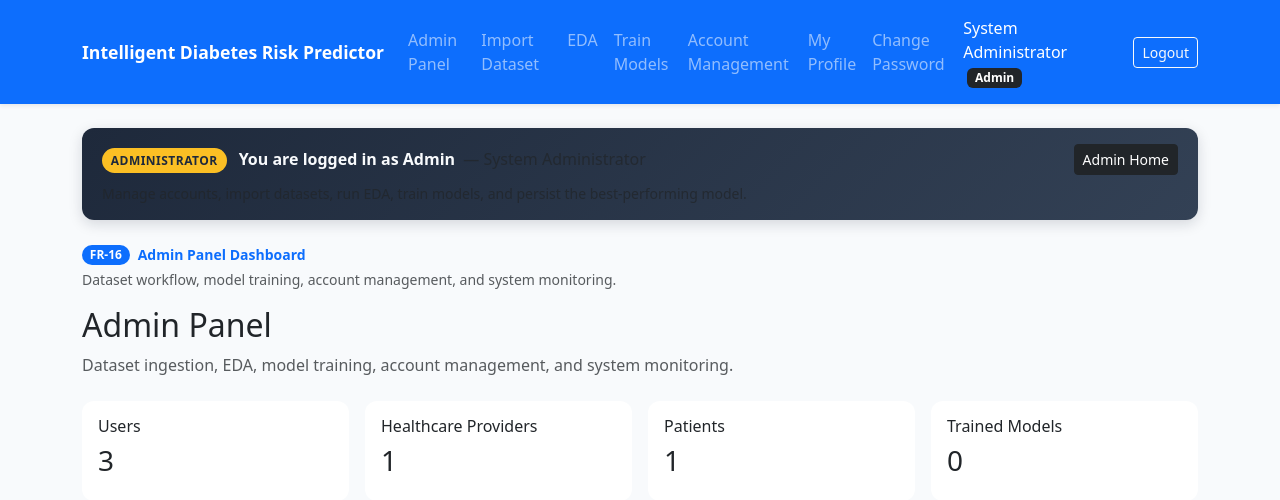
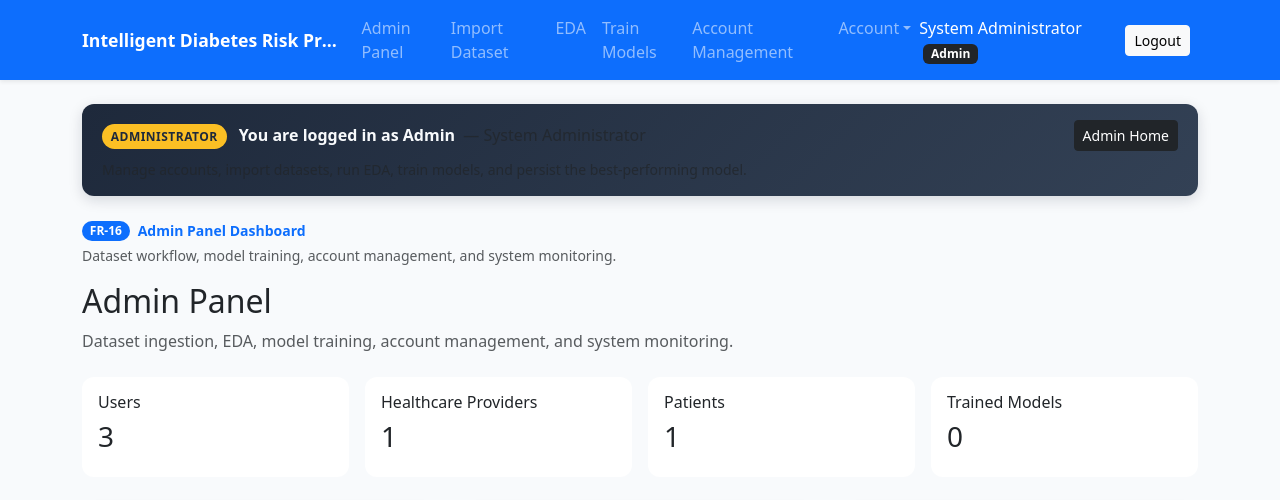
Before and after one commit to AbdullahHub992/intelligent-diabetes-risk-predictor, a Flask app: page /admin/ in a window 1280 px wide. Shown: the top 500 px of the page. Run offline with Flask 3, Linux system fonts and the light colour scheme; a user stored in the database is signed in; some libraries are stand-ins or nearby versions.

Commit message:
Keep Logout visible for healthcare providers by pinning it in the navbar.
Co-authored-by: Cursor <cursoragent@cursor.com>

```diff
--- a/app/static/css/style.css
+++ b/app/static/css/style.css
@@ -136,6 +136,13 @@ main {
 
 .navbar-brand {
     font-size: 1.1rem;
+    max-width: min(42vw, 280px);
+}
+
+.navbar .btn[href*="logout"] {
+    flex-shrink: 0;
+    white-space: nowrap;
+    z-index: 2;
 }
 
 .table th {
--- a/app/templates/base.html
+++ b/app/templates/base.html
@@ -11,11 +11,14 @@
 <body>
     <nav class="navbar navbar-expand-lg navbar-dark bg-primary shadow-sm">
         <div class="container">
-            <a class="navbar-brand fw-bold" href="{{ url_for('main.index') }}">{{ app_name }}</a>
-            <button class="navbar-toggler" type="button" data-bs-toggle="collapse" data-bs-target="#nav">
+            <a class="navbar-brand fw-bold text-truncate" href="{{ url_for('main.index') }}">{{ app_name }}</a>
+            {% if current_user.is_authenticated %}
+            <a class="btn btn-light btn-sm ms-auto me-2 order-lg-3" href="{{ url_for('auth.logout') }}">Logout</a>
+            {% endif %}
+            <button class="navbar-toggler" type="button" data-bs-toggle="collapse" data-bs-target="#nav" aria-controls="nav" aria-expanded="false" aria-label="Toggle navigation">
                 <span class="navbar-toggler-icon"></span>
             </button>
-            <div class="collapse navbar-collapse" id="nav">
+            <div class="collapse navbar-collapse order-lg-2" id="nav">
                 {% if current_user.is_authenticated %}
                 <ul class="navbar-nav me-auto">
                     {% if current_user.is_user %}
@@ -27,10 +30,17 @@
                     {% if current_user.is_provider %}
                     <li class="nav-item"><a class="nav-link" href="{{ url_for('provider.provider_dashboard') }}">Clinical</a></li>
                     {% endif %}
-                    <li class="nav-item"><a class="nav-link" href="{{ url_for('auth.profile_settings') }}">My Profile</a></li>
-                    <li class="nav-item"><a class="nav-link" href="{{ url_for('auth.change_password') }}">Change Password</a></li>
-                    <li class="nav-item"><a class="nav-link" href="{{ url_for('main.feedback') }}">Feedback</a></li>
-                    <li class="nav-item"><a class="nav-link" href="{{ url_for('main.export_report') }}">Export Report</a></li>
+                    <li class="nav-item dropdown">
+                        <a class="nav-link dropdown-toggle" href="#" role="button" data-bs-toggle="dropdown" aria-expanded="false">Account</a>
+                        <ul class="dropdown-menu">
+                            <li><a class="dropdown-item" href="{{ url_for('auth.profile_settings') }}">My Profile</a></li>
+                            <li><a class="dropdown-item" href="{{ url_for('auth.change_password') }}">Change Password</a></li>
+                            <li><a class="dropdown-item" href="{{ url_for('main.feedback') }}">Feedback</a></li>
+                            <li><a class="dropdown-item" href="{{ url_for('main.export_report') }}">Export Report</a></li>
+                            <li><hr class="dropdown-divider"></li>
+                            <li><a class="dropdown-item" href="{{ url_for('auth.logout') }}">Logout</a></li>
+                        </ul>
+                    </li>
                     {% endif %}
                     {% if current_user.is_admin %}
                     <li class="nav-item"><a class="nav-link" href="{{ url_for('admin.admin_dashboard') }}">Admin Panel</a></li>
@@ -38,23 +48,29 @@
                     <li class="nav-item"><a class="nav-link" href="{{ url_for('admin.eda') }}">EDA</a></li>
                     <li class="nav-item"><a class="nav-link" href="{{ url_for('admin.train_models') }}">Train Models</a></li>
                     <li class="nav-item"><a class="nav-link" href="{{ url_for('admin.manage_users') }}">Account Management</a></li>
-                    <li class="nav-item"><a class="nav-link" href="{{ url_for('auth.profile_settings') }}">My Profile</a></li>
-                    <li class="nav-item"><a class="nav-link" href="{{ url_for('auth.change_password') }}">Change Password</a></li>
+                    <li class="nav-item dropdown">
+                        <a class="nav-link dropdown-toggle" href="#" role="button" data-bs-toggle="dropdown" aria-expanded="false">Account</a>
+                        <ul class="dropdown-menu">
+                            <li><a class="dropdown-item" href="{{ url_for('auth.profile_settings') }}">My Profile</a></li>
+                            <li><a class="dropdown-item" href="{{ url_for('auth.change_password') }}">Change Password</a></li>
+                            <li><hr class="dropdown-divider"></li>
+                            <li><a class="dropdown-item" href="{{ url_for('auth.logout') }}">Logout</a></li>
+                        </ul>
+                    </li>
                     {% endif %}
                 </ul>
-                <span class="navbar-text text-white me-3">
+                <span class="navbar-text text-white me-lg-3">
                     {{ current_user.full_name }}
                     {% if current_user.is_admin %}
                     <span class="badge bg-dark ms-1">Admin</span>
                     {% elif current_user.is_provider %}
-                    <span class="badge bg-light text-dark ms-1">User (Healthcare Provider)</span>
+                    <span class="badge bg-light text-dark ms-1">Healthcare Provider</span>
                     {% else %}
-                    <span class="badge bg-light text-dark ms-1">User (Patient)</span>
+                    <span class="badge bg-light text-dark ms-1">Patient</span>
                     {% endif %}
                 </span>
-                <a class="btn btn-outline-light btn-sm" href="{{ url_for('auth.logout') }}">Logout</a>
                 {% else %}
-                <div class="ms-auto d-flex flex-wrap gap-2">
+                <div class="ms-auto d-flex flex-wrap gap-2 py-2">
                     <a class="btn btn-outline-light btn-sm" href="{{ url_for('auth.user_login') }}">User</a>
                     <a class="btn btn-outline-light btn-sm" href="{{ url_for('auth.login_admin') }}">Admin</a>
                     <a class="btn btn-light btn-sm" href="{{ url_for('auth.register') }}">Register</a>
```
